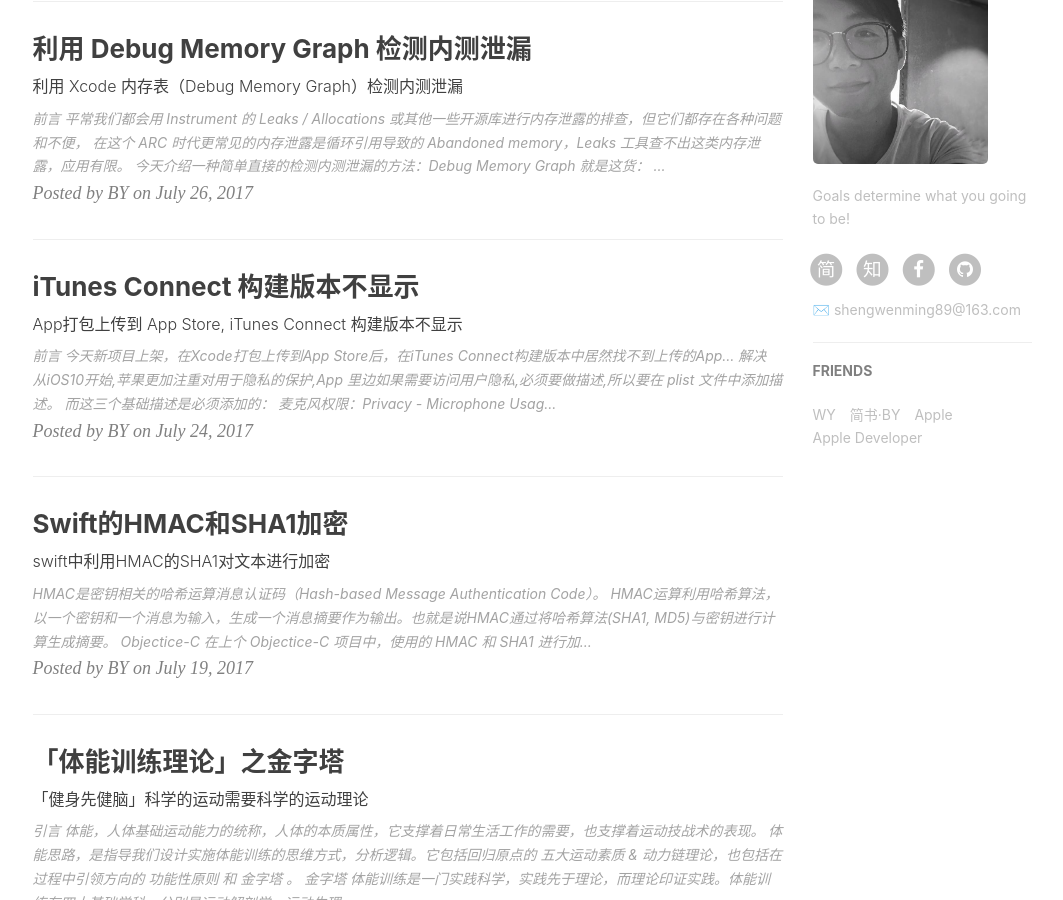
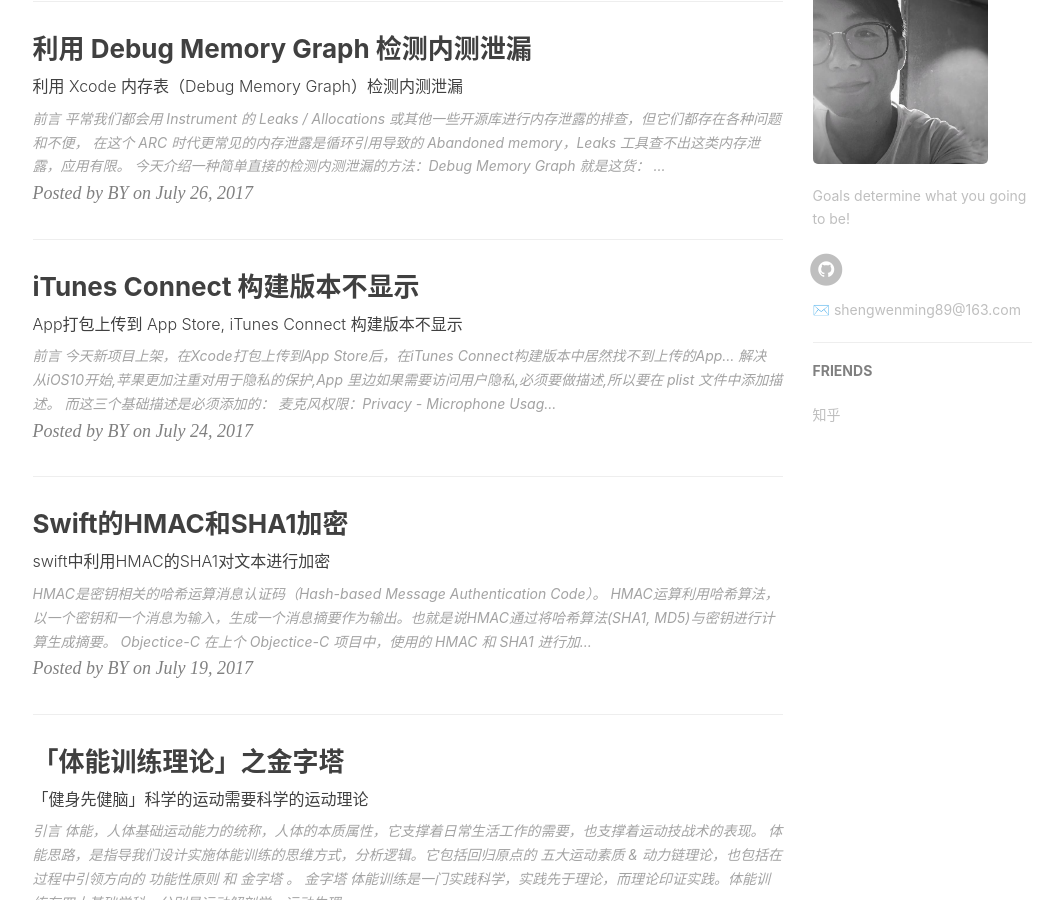
Before and after one commit to shengwenming/shengwenming.github.io, a Jekyll site: the page built from index.html, in a window 1280 px wide and 900 px high, scrolled down 880 px. Shown: the whole window, without its empty margins (135-1198 px from the left). Built offline with Jekyll 4.4.1, drawn with Linux system fonts in a browser that asks for light colours; nearby versions of some CDN libraries; the list of posts is cut into pages by our own code; comment, search, counter and statistics services are not loaded.

Commit message:
Update _config.yml

```diff
--- a/_config.yml
+++ b/_config.yml
@@ -19,10 +19,10 @@ sidebar-avatar: /img/about-BY-gentle.jpg      # use absolute URL, seeing it's us
 # SNS settings
 RSS: false
 # weibo_username:     qiubaiying
-zhihu_username:     qiubaiying
-github_username:    qiubaiying
-facebook_username:  baiying.qiu.7
-jianshu_username:   e71990ada2fd
+#zhihu_username:     qiubaiying
+github_username:    shengwenming
+#facebook_username:  baiying.qiu.7
+#jianshu_username:   e71990ada2fd
 #twitter_username:   qiubaiying
 
 
@@ -94,16 +94,7 @@ service-worker: true
 # Friends
 friends: [
     {
-        title: "WY",
-        href: "http://zhengwuyang.com"
-    },{
-        title: "简书·BY",
-        href: "http://www.jianshu.com/u/e71990ada2fd"
-    },{
-        title: "Apple",
-        href: "https://apple.com"
-    },{
-        title: "Apple Developer",
-        href: "https://developer.apple.com/"
+        title: "知乎",
+        href: "http://zhihu.com"
     }
 ]
```
